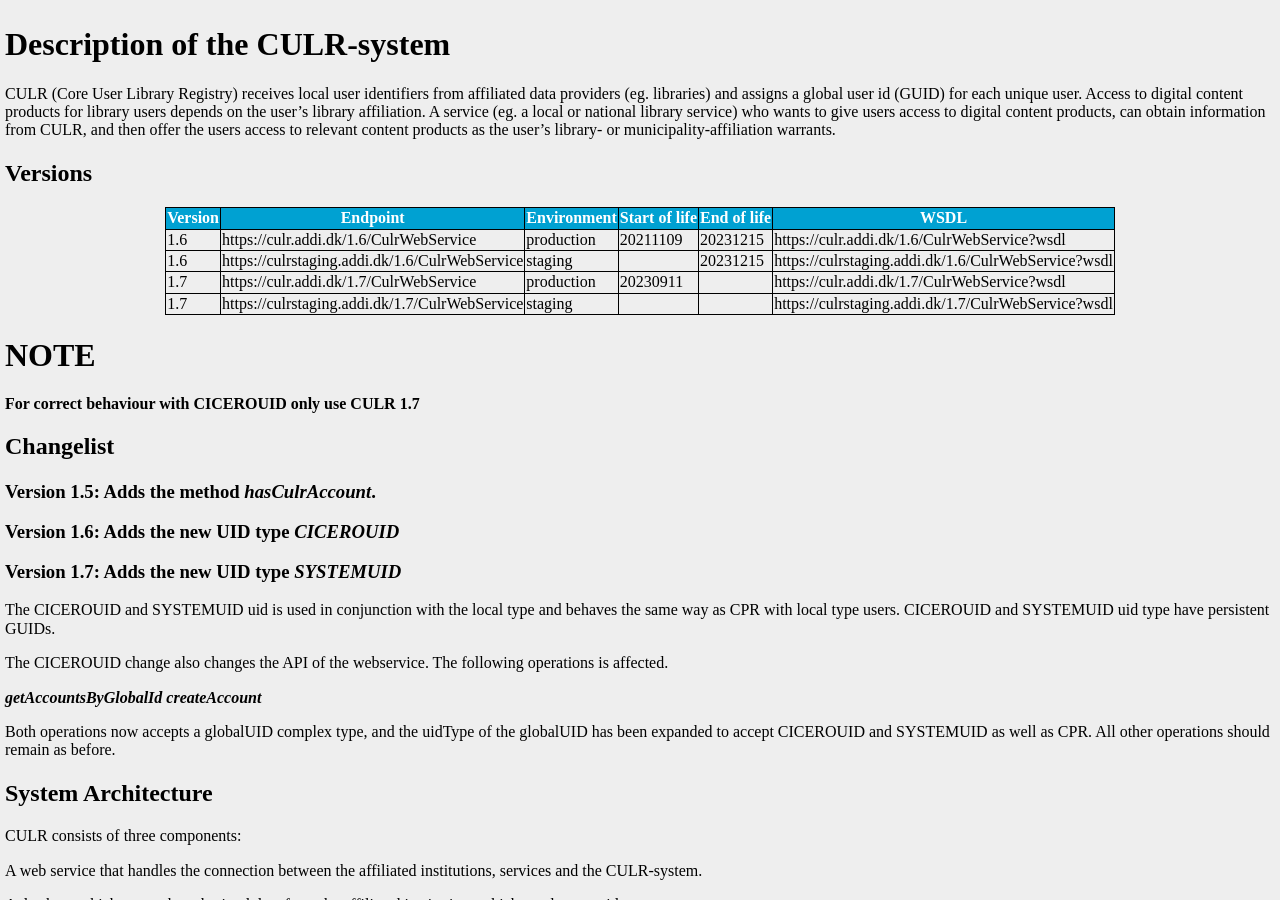
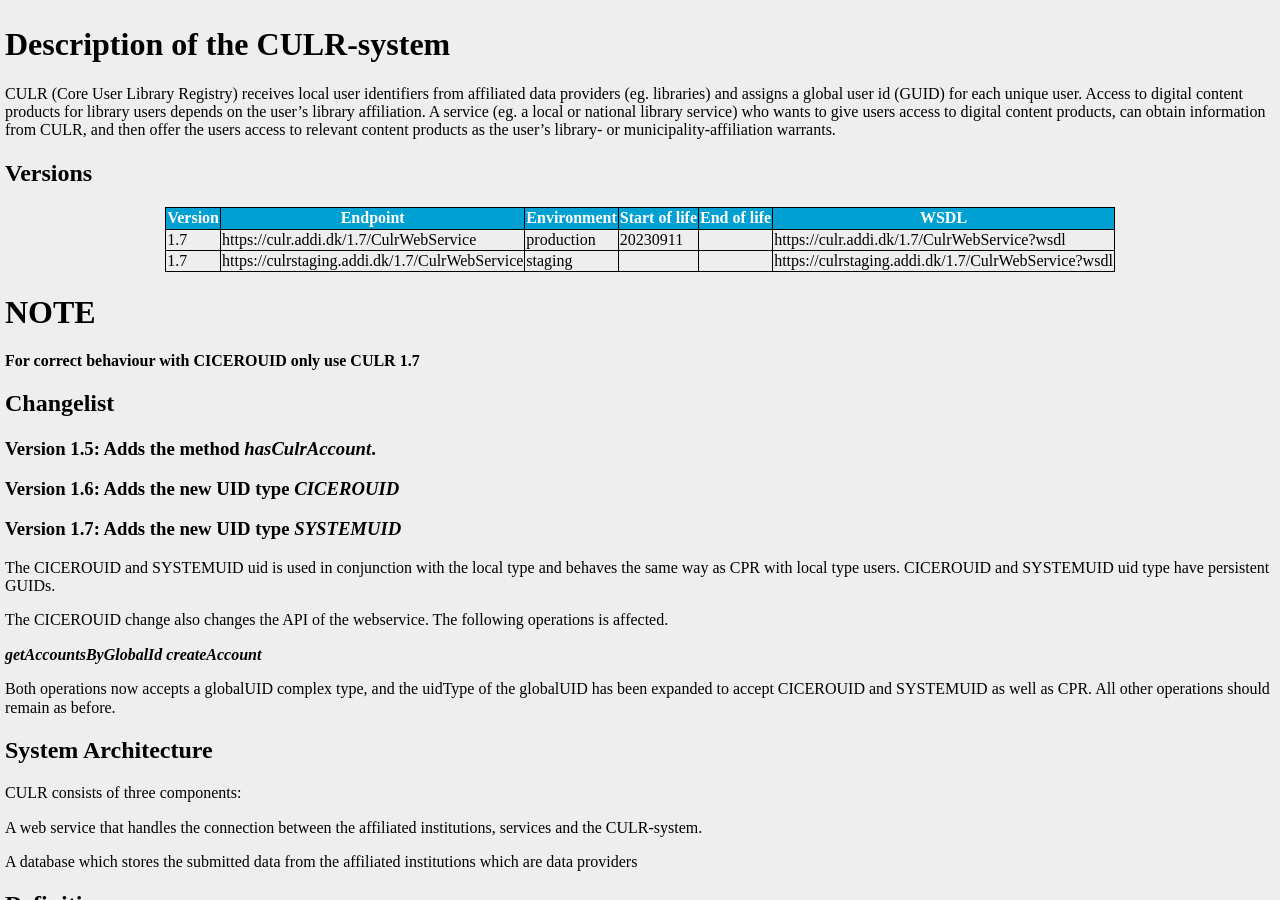
Before and after one commit to DBCDK/dbcdk.github.io, a Jekyll site: the page built from Culrservice.md, in a window 1280 px wide and 900 px high. Built offline with Jekyll 4.4.1, drawn with Linux system fonts in a browser that asks for light colours; nearby versions of some CDN libraries; our own code applies the rules of GitHub Pages for plain Markdown files.

Commit message:
Removed culr 1.6 from versions table (1.6 is past eol)

```diff
--- a/Culrservice.md
+++ b/Culrservice.md
@@ -10,8 +10,6 @@ CULR (Core User Library Registry) receives local user identifiers from affiliate
 
 | Version | Endpoint                                           | Environment    | Start of life | End of life | WSDL |
 |---------|----------------------------------------------------|----------------|---------------|-------------|------|
-| 1.6     | https://culr.addi.dk/1.6/CulrWebService            | production     | 20211109      | 20231215    | https://culr.addi.dk/1.6/CulrWebService?wsdl
-| 1.6     | https://culrstaging.addi.dk/1.6/CulrWebService     | staging        |               | 20231215    | https://culrstaging.addi.dk/1.6/CulrWebService?wsdl
 | 1.7     | https://culr.addi.dk/1.7/CulrWebService            | production     | 20230911      |             | https://culr.addi.dk/1.7/CulrWebService?wsdl
 | 1.7     | https://culrstaging.addi.dk/1.7/CulrWebService     | staging        |               |             | https://culrstaging.addi.dk/1.7/CulrWebService?wsdl
 
```
